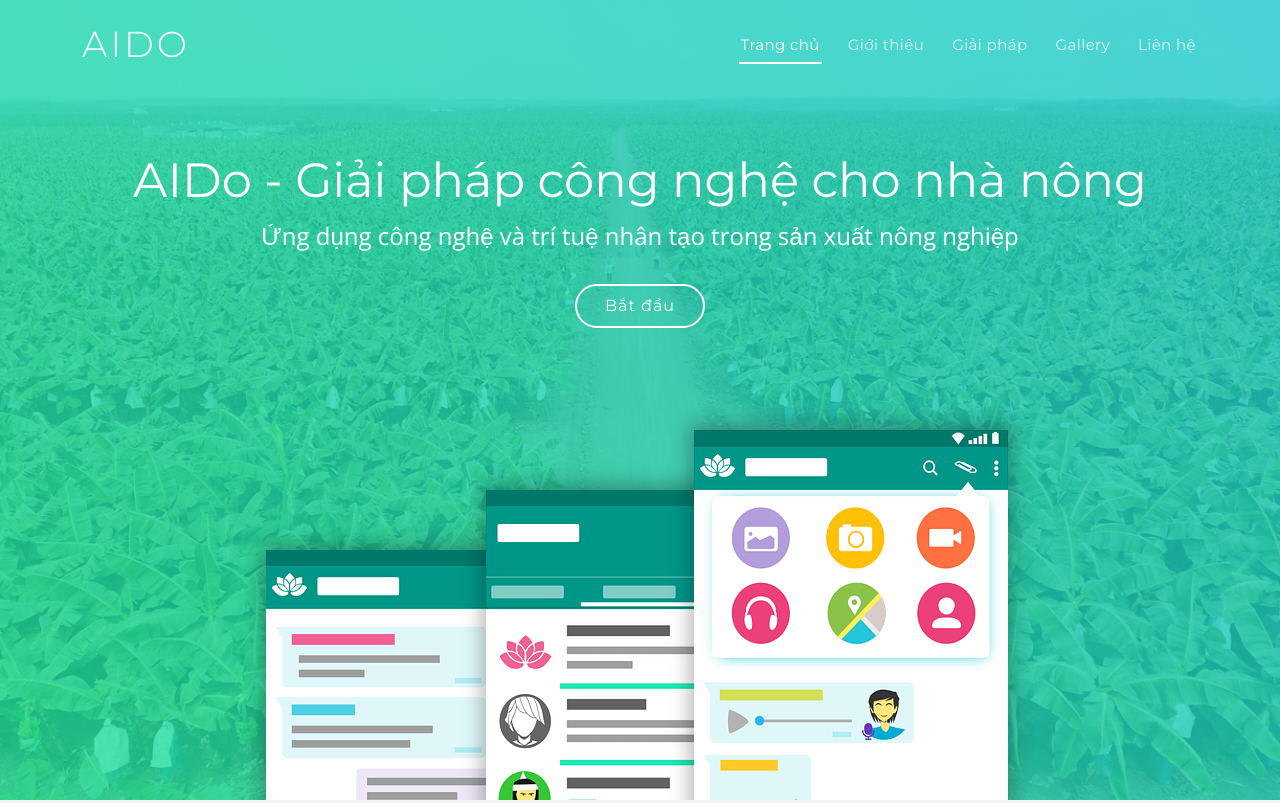
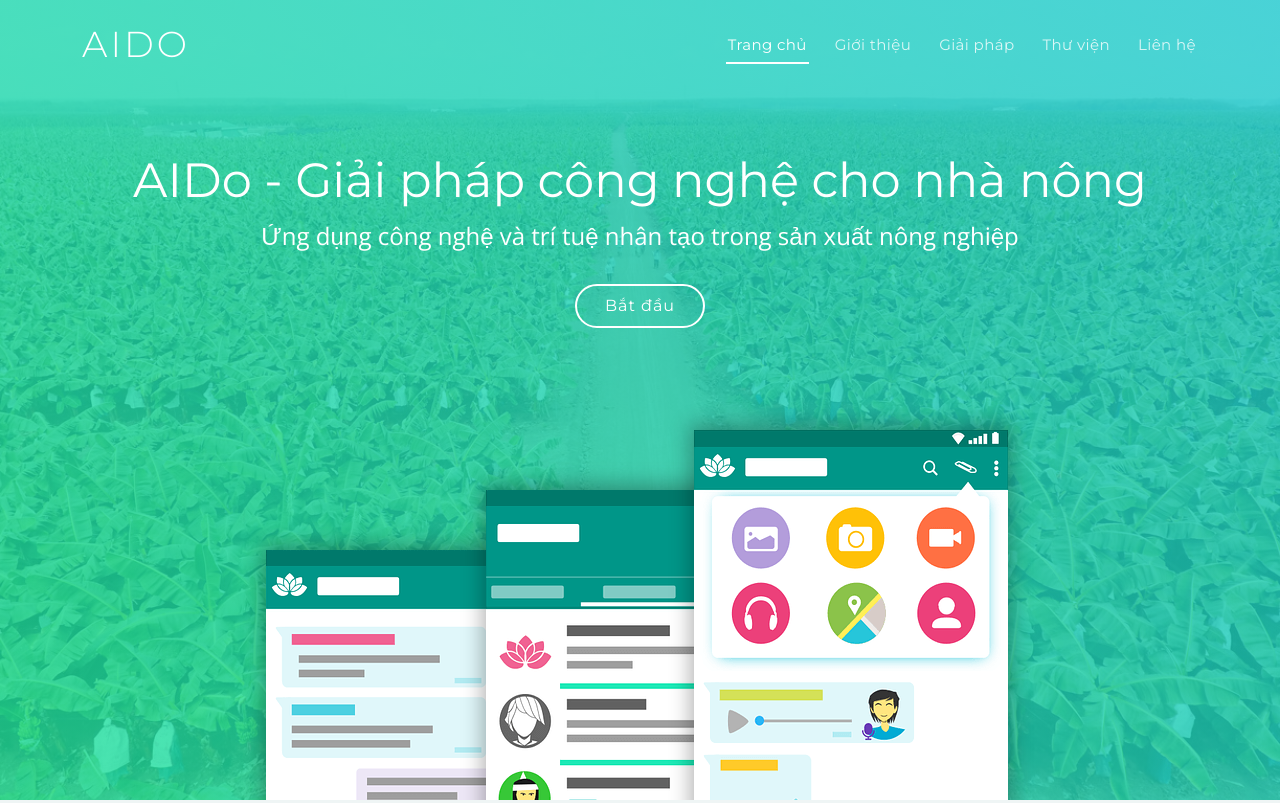
Before and after one commit to ngocbich2003/AIDo-web, a plain HTML site: page index.html in a window 1280 px wide. Shown: the top 803 px of the page. Drawn offline with nearby package versions, Linux system fonts and the light colour scheme.

Commit message:
my changes

```diff
--- a/index.html
+++ b/index.html
@@ -55,7 +55,7 @@
           <li><a class="nav-link scrollto" href="#features">Giải pháp</a></li>
           <!-- <li><a class="nav-link scrollto" href="#pricing">Pricing</a></li> -->
           <!-- <li><a class="nav-link scrollto" href="#team">Đội ngũ</a></li> -->
-          <li><a class="nav-link scrollto" href="#gallery">Gallery</a></li>
+          <li><a class="nav-link scrollto" href="#gallery">Thư viện</a></li>
           <!-- <li class="dropdown"><a href="#"><span>Drop Down</span> <i class="bi bi-chevron-down"></i></a>
             <ul>
               <li><a href="#">Drop Down 1</a></li>
```
